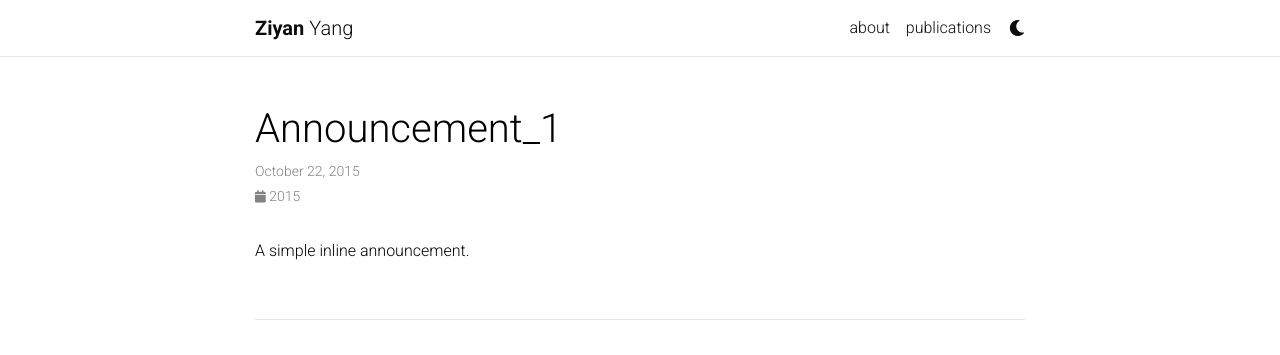
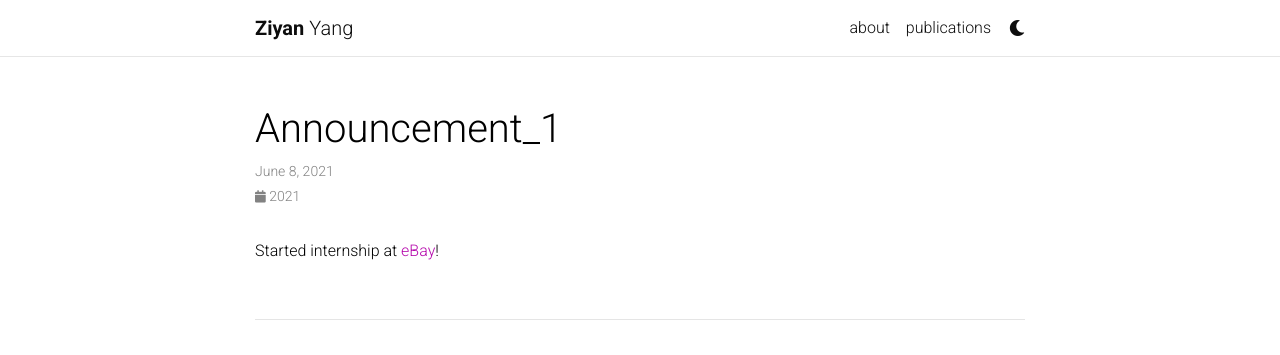
Before and after one commit to ziyanyang/ziyanyang.github.io, a Jekyll site: the page built from _news/announcement_1.md, in a window 1280 px wide. Shown: the top 355 px of the page. Built offline with Jekyll 4.4.1, drawn with Linux system fonts in a browser that asks for light colours; comment, search, counter and statistics services are not loaded; a style sheet for code colours, icons or effects is not loaded.

Commit message:
Update announcement_1.md

```diff
--- a/_news/announcement_1.md
+++ b/_news/announcement_1.md
@@ -1,7 +1,7 @@
 ---
 layout: post
-date: 2015-10-22 15:59:00-0400
+date: 2021-06-08 15:59:00-0400
 inline: true
 ---
 
-A simple inline announcement.
+Started internship at [eBay](https://tech.ebayinc.com/research/)!
```
